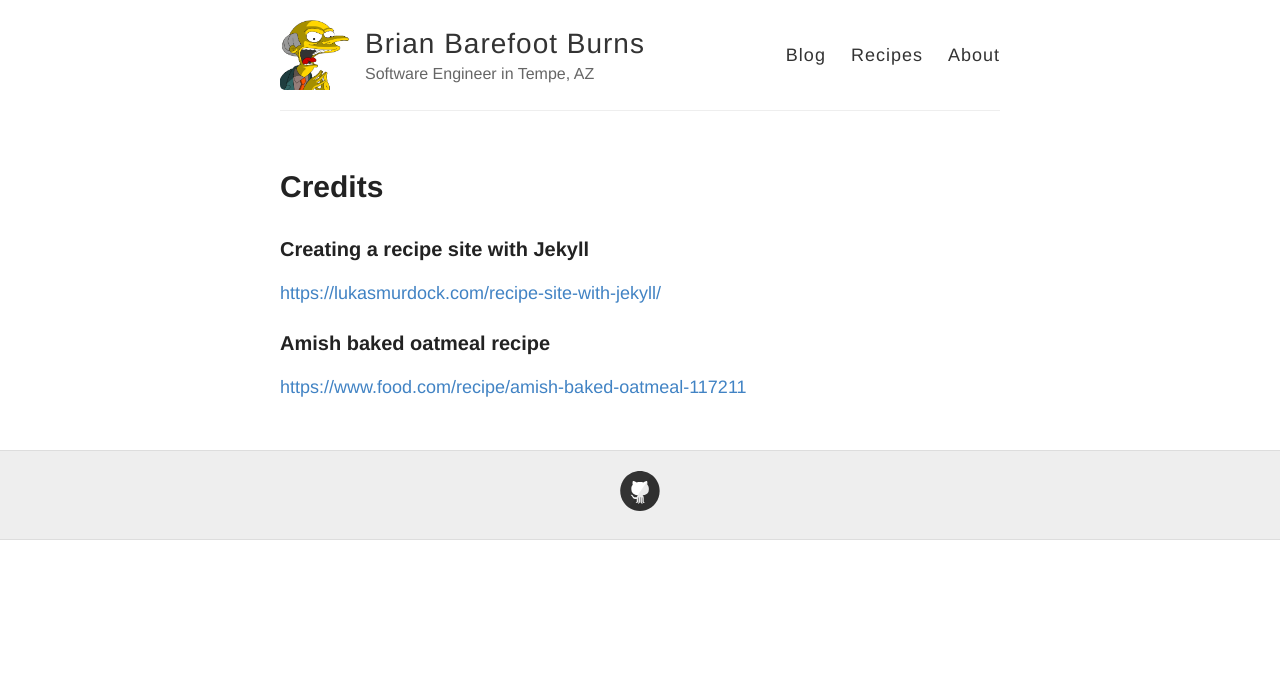
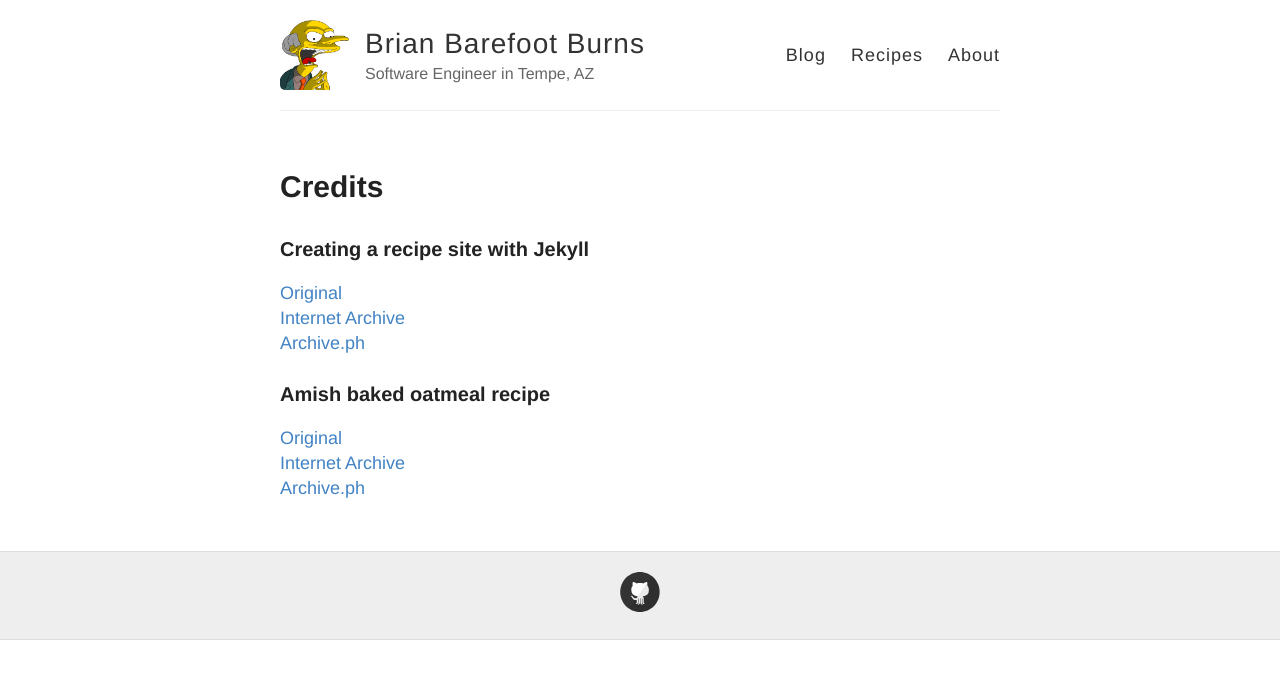
Before and after one commit to bpburns/bpburns.github.io, a Jekyll site: the page built from credits.md, in a window 1280 px wide. Shown: the top 679 px of the page. Built offline with Jekyll 4.4.1, drawn with Linux system fonts in a browser that asks for light colours.

Commit message:
Add archive links to credits.

```diff
--- a/credits.md
+++ b/credits.md
@@ -5,7 +5,11 @@ permalink: /credits/
 ---
 
 ### Creating a recipe site with Jekyll
-<https://lukasmurdock.com/recipe-site-with-jekyll/>
+[Original](https://lukasmurdock.com/recipe-site-with-jekyll/)
+[Internet Archive](https://web.archive.org/web/20230607111549/https://lukasmurdock.com/recipe-site-with-jekyll/)
+[Archive.ph](https://archive.is/pb34M)
 
 ### Amish baked oatmeal recipe
-<https://www.food.com/recipe/amish-baked-oatmeal-117211>
+[Original](https://www.food.com/recipe/amish-baked-oatmeal-117211)
+[Internet Archive](https://web.archive.org/web/20230531001923/https://www.food.com/recipe/amish-baked-oatmeal-117211)
+[Archive.ph](https://archive.is/67T3w)
```
